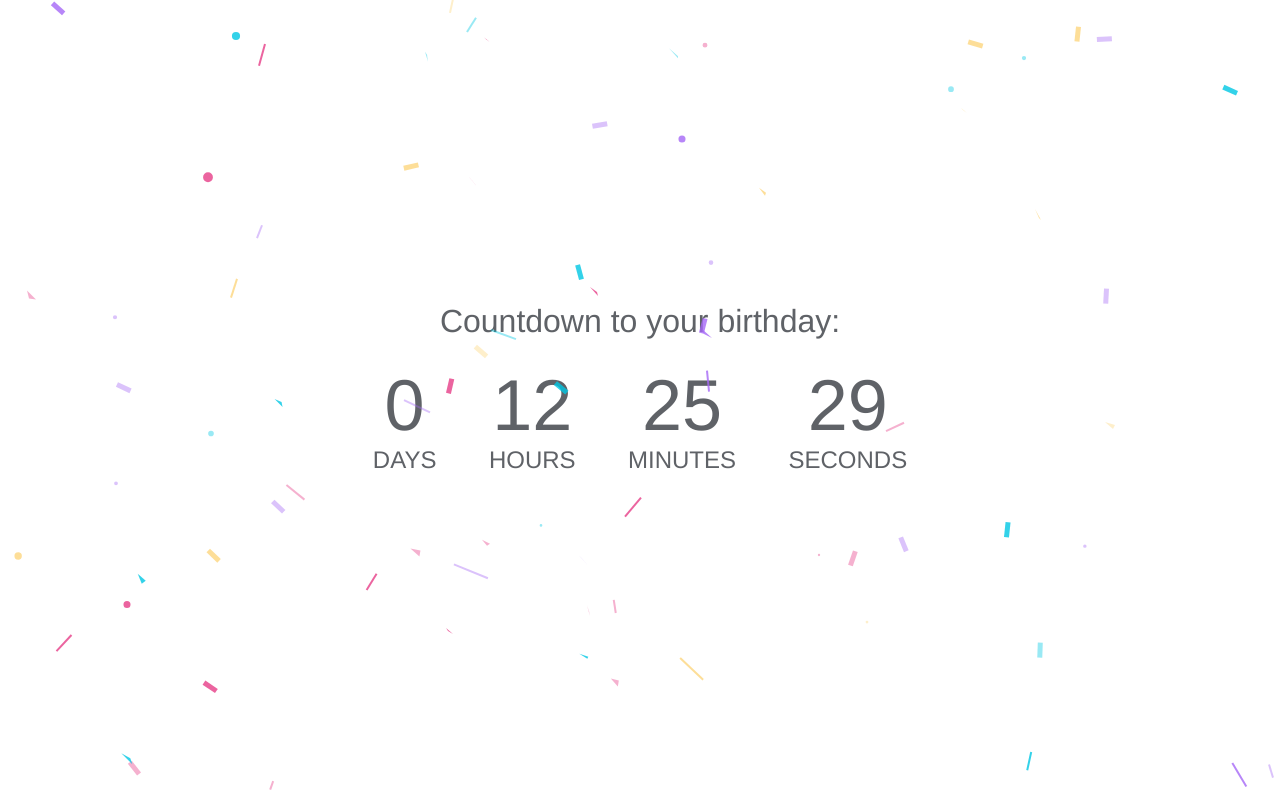
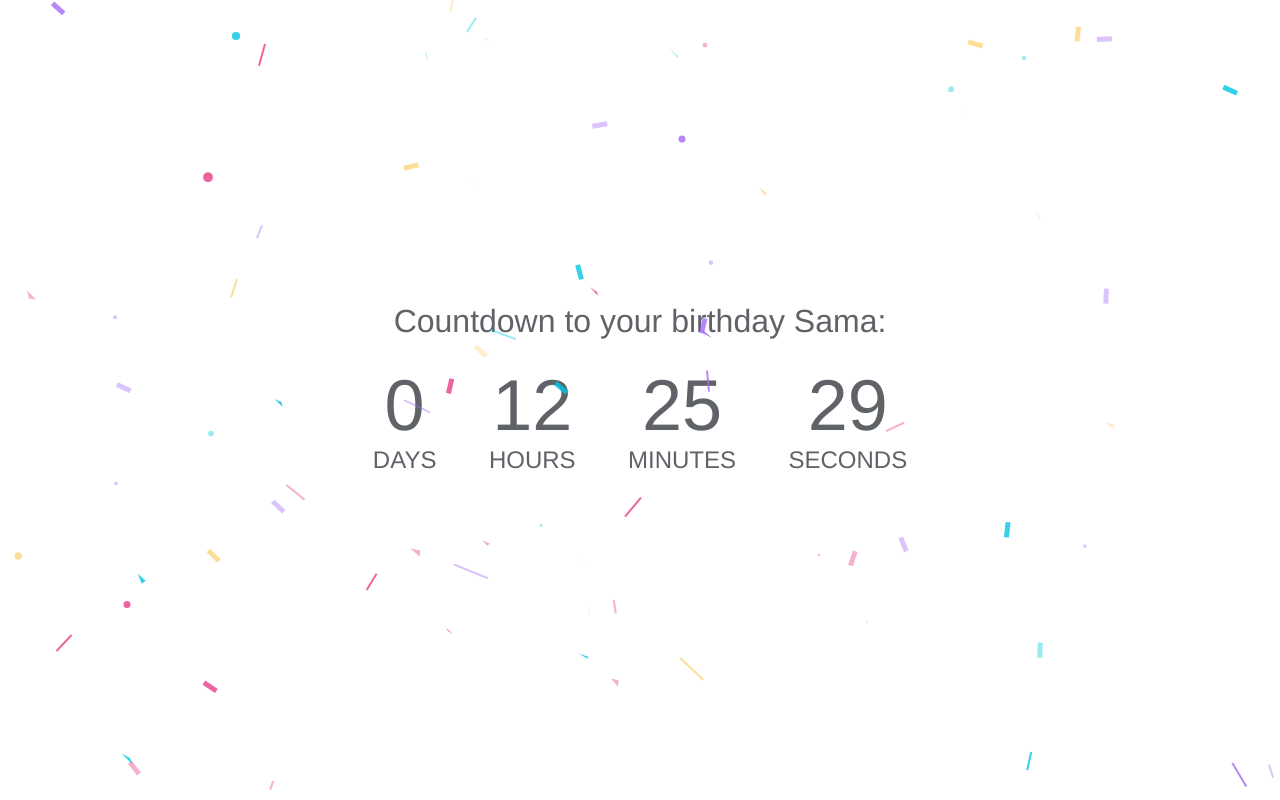
Before and after one commit to alimohamed207/bdsama, a plain HTML site: page index.html in a window 1280 px wide. Drawn offline with Linux system fonts and the light colour scheme.

Commit message:
Update index.html

```diff
--- a/index.html
+++ b/index.html
@@ -15,7 +15,7 @@
   <canvas id=c></canvas>
   <canvas id="confetti"></canvas>
   <div class="container" id="count">
-    <h1 id="head">Countdown to your birthday:</h1>
+    <h1 id="head">Countdown to your birthday Sama:</h1>
     <ul>
       <li><span id="day"></span>days</li>
       <li><span id="hour"></span>hours</li>
```
